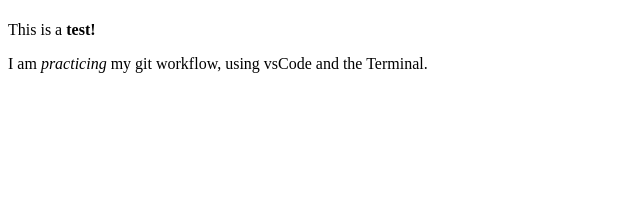
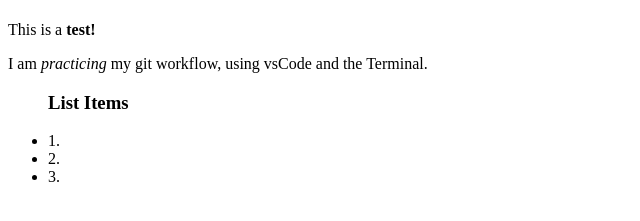
Before and after one commit to alonzocodes/hello_world, a plain HTML site: page index.html in a window 1280 px wide. Shown: the part 59-280 px from the top of the page, without its empty margins (0-640 px from the left). Drawn offline with Linux system fonts and the light colour scheme.

Commit message:
added in list items

```diff
--- a/index.html
+++ b/index.html
@@ -10,6 +10,11 @@
     <h1>Hello World</h1>
     <p>This is a <strong>test!</strong></p>
     <p>I am <em>practicing</em> my git workflow, using vsCode and the Terminal.</p>
-
+    <ul>
+        <h3>List Items</h3>
+        <li>1.</li>
+        <li>2.</li>
+        <li>3.</li>
+    </ul>
 </body>
 </html>
```
